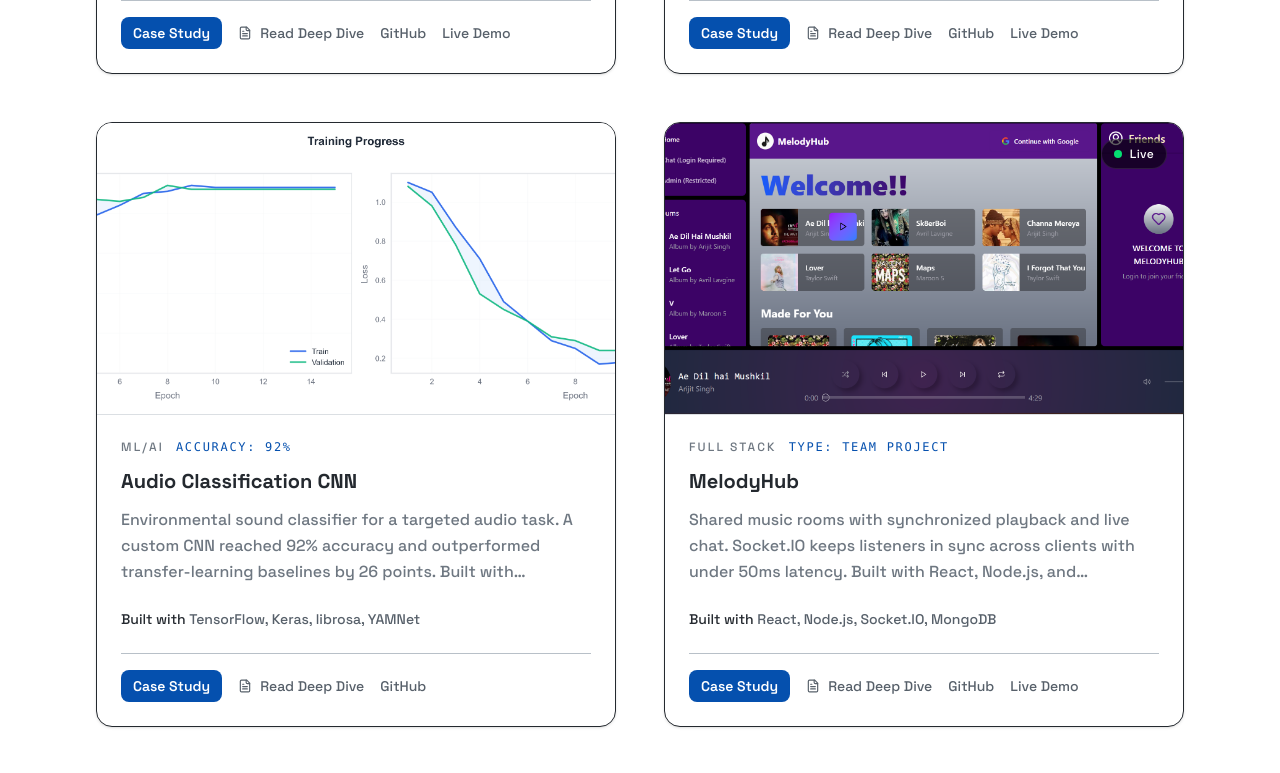
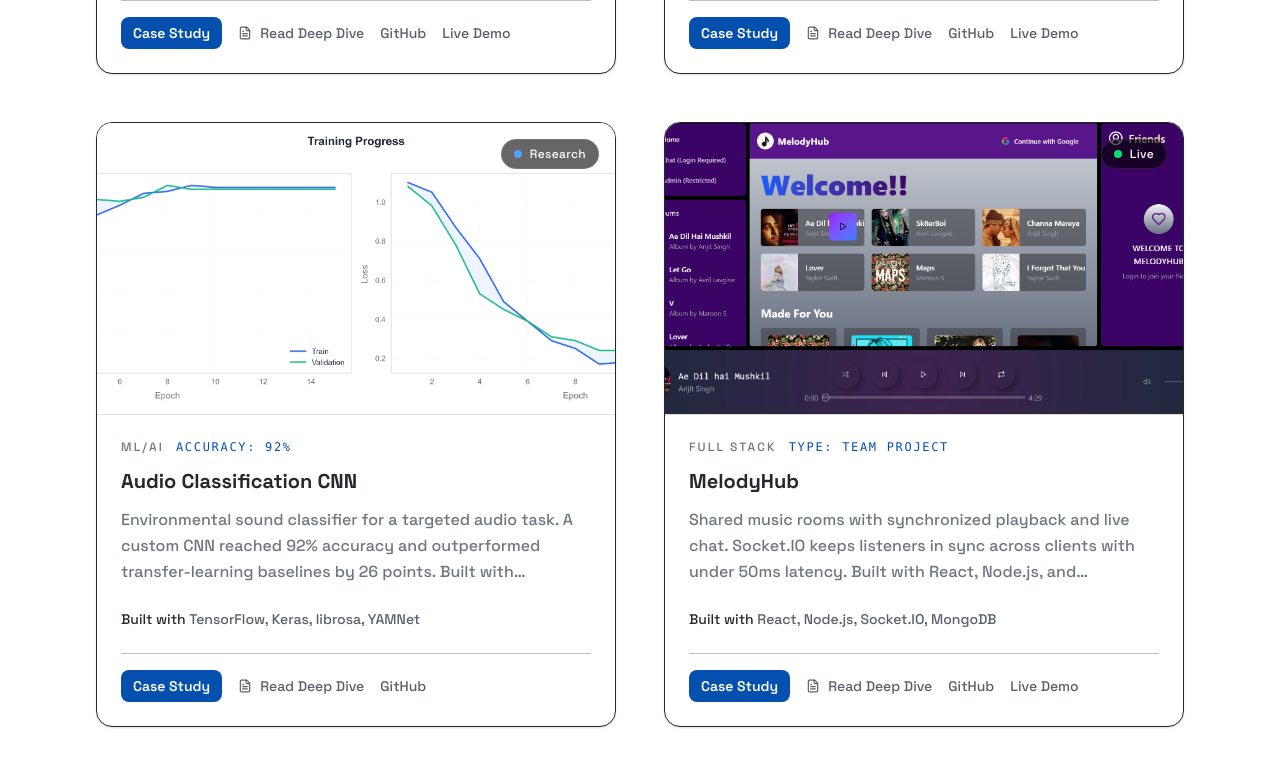
Before and after one commit to aabhiyann/portfolio-abhiyan, a React (Vite) app: page /projects in a window 1280 px wide. Shown: the part 940-1713 px from the top of the page. Built offline with nearby package versions, Linux system fonts and the light colour scheme.

Commit message:
feat(projects): add status badges to all 6 projects — Live, Research

```diff
--- a/src/components/ui/ProjectCard.tsx
+++ b/src/components/ui/ProjectCard.tsx
@@ -39,13 +39,21 @@ export const ProjectCard = ({
           className="w-full h-full object-cover transition-transform duration-700 ease-in-out group-hover:scale-105"
         />
 
-        {/* Live Status Indicator */}
-        {project.live && (
+        {/* Status Badge */}
+        {project.status && (
           <div className="absolute top-4 right-4 z-10">
             <div className="flex items-center gap-2 px-3 py-1.5 rounded-full bg-black/60 border border-white/10">
-              <div className="w-2 h-2 bg-green-400 rounded-full" />
+              <div
+                className={`w-2 h-2 rounded-full ${
+                  project.status === "Live"
+                    ? "bg-green-400"
+                    : project.status === "Research"
+                      ? "bg-blue-400"
+                      : "bg-neutral-400"
+                }`}
+              />
               <span className="text-xs font-medium text-white tracking-wide">
-                Live
+                {project.status}
               </span>
             </div>
           </div>
--- a/src/data/Projects.ts
+++ b/src/data/Projects.ts
@@ -29,6 +29,7 @@ export interface Project {
     connections: Array<{ from: string; to: string }>;
   };
   isLoading?: boolean;
+  status?: "Live" | "Research" | "Archived";
 }
 
 export const projects: Project[] = [
@@ -45,6 +46,7 @@ export const projects: Project[] = [
     featured: true,
     stats: [{ label: "Architecture", value: "Microservice" }],
     badges: ["Production", "ML"],
+    status: "Live",
     caseStudyUrl: "/case-studies/infrasight",
     deepDiveId: "infrasight-production-ml",
   },
@@ -64,6 +66,7 @@ export const projects: Project[] = [
       { label: "Cost", value: "$0/mo" },
     ],
     badges: ["AI", "Free Tier", "SaaS"],
+    status: "Live",
     caseStudyUrl: "/case-studies/talkifydocs",
     deepDiveId: "talkifydocs-rag-pipeline",
   },
@@ -83,6 +86,7 @@ export const projects: Project[] = [
       { label: "Vs Transfer", value: "+26%" },
     ],
     badges: ["Deep Learning", "Research"],
+    status: "Research",
     caseStudyUrl: "/case-studies/audio-classification",
     deepDiveId: "audio-classification-research",
   },
@@ -102,6 +106,7 @@ export const projects: Project[] = [
       { label: "Latency", value: "<50ms" },
     ],
     badges: ["Socket.IO", "Team Work"],
+    status: "Live",
     caseStudyUrl: "/case-studies/melodyhub",
     deepDiveId: "melodyhub-realtime-architecture",
   },
@@ -121,6 +126,7 @@ export const projects: Project[] = [
       { label: "Recall", value: "91%" },
     ],
     badges: ["Healthcare", "Predictive"],
+    status: "Research",
   },
   {
     id: "multi-source-retrieval",
@@ -138,6 +144,7 @@ export const projects: Project[] = [
       { label: "Query time", value: "-70%" },
     ],
     badges: ["Search", "Backend"],
+    status: "Research",
   },
 ];
 
```
